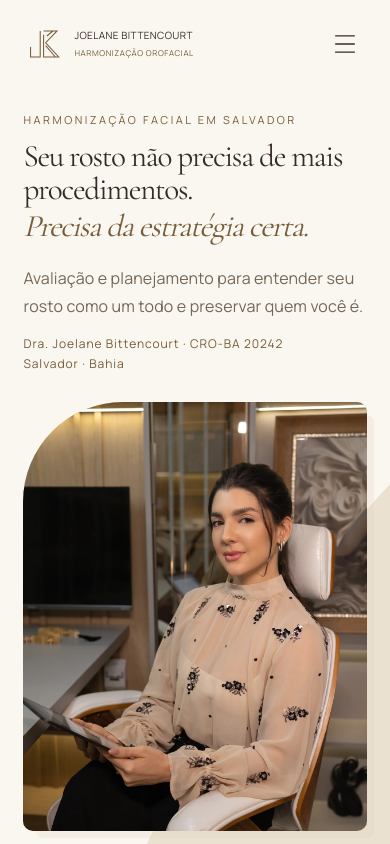
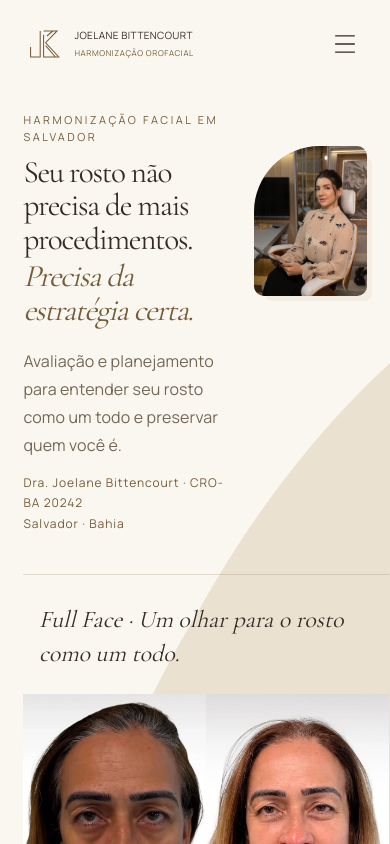
Before and after one commit to brunogbarbosa/dra-joelane-bittencourt, a Next.js app: page / in a window 390 px wide. Shown: the top 844 px of the page. Built offline with nearby package versions, Linux system fonts and the light colour scheme.

Commit message:
Keep hero portrait beside copy on mobile

```diff
--- a/app/conversion.css
+++ b/app/conversion.css
@@ -442,9 +442,12 @@
  .conversion-hero .hero-case .hero-voice { margin-inline: 4vw; }
 }
 @media(max-width:700px) {
- .hero-introduction { grid-template-columns: 1fr; gap: 28px; }
- .conversion-hero .hero-doctor { width: 100%; max-width: 430px; aspect-ratio: 4/5; justify-self: center; }
- .conversion-hero .hero-doctor .campaign-silhouette { border-top-left-radius: 100px; box-shadow: 10px 10px 0 -3px #deceb640; }
+ .hero-introduction { grid-template-columns: minmax(0,1fr) minmax(108px,.52fr); align-items: start; gap: 14px; }
+ .conversion-hero .hero-introduction .campaign-copy { min-width: 0; }
+ .conversion-hero .hero-introduction .campaign-title-line:first-child { max-width: 100%; }
+ .conversion-hero .hero-introduction .campaign-subtitle { max-width: 100%; }
+ .conversion-hero .hero-doctor { width: 100%; max-width: none; aspect-ratio: 3/4; justify-self: stretch; margin-top: 34px; }
+ .conversion-hero .hero-doctor .campaign-silhouette { border-top-left-radius: 66px; box-shadow: 8px 8px 0 -3px #deceb640; }
  .conversion-hero .hero-case .hero-voice { padding-left: 16px; margin-top: 22px; }
  .conversion-hero .hero-case .hero-voice blockquote { font-size: 21px; }
  .conversion-hero .hero-case .comparison-title { font-size: 24px; }
```
